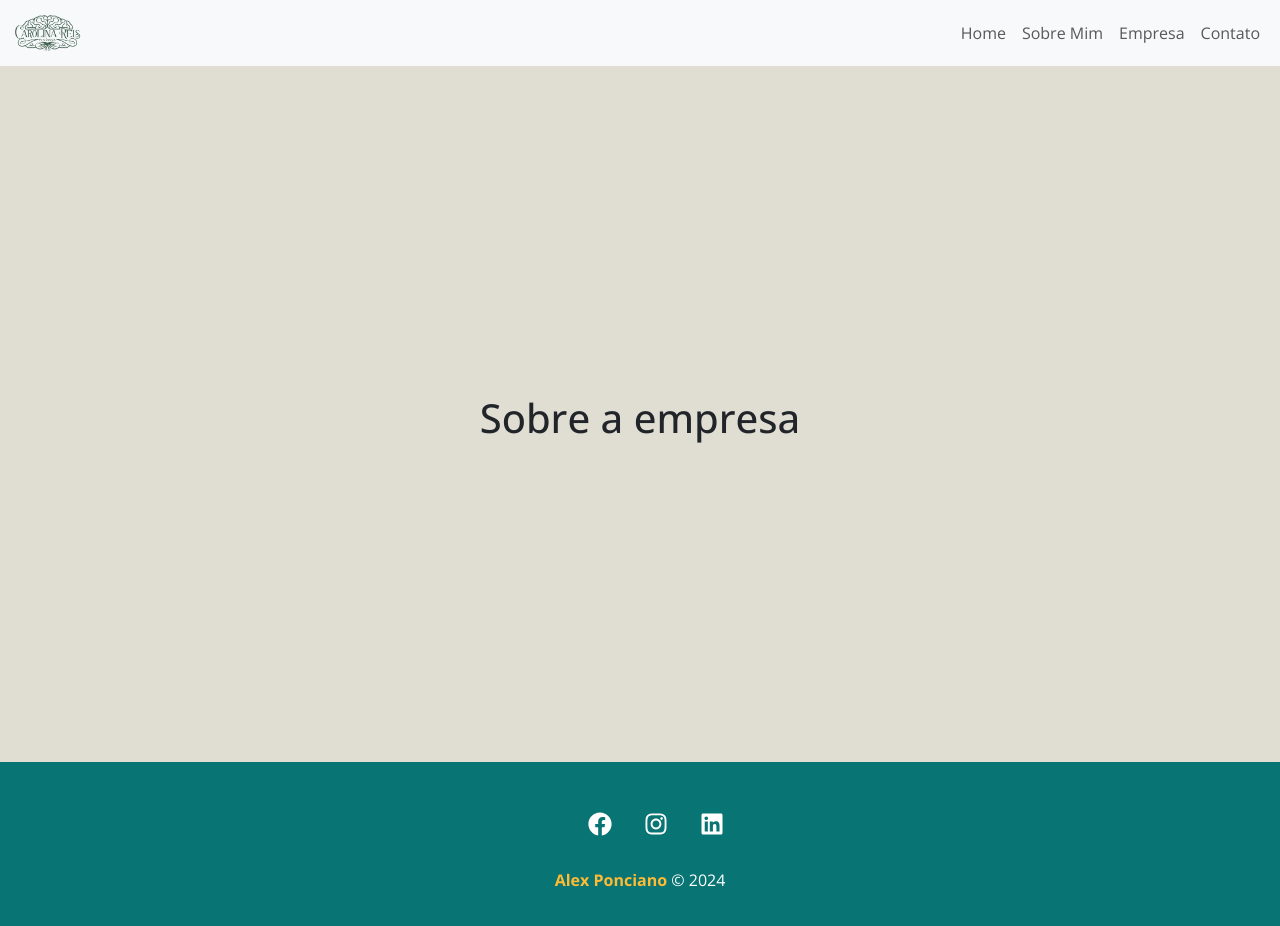
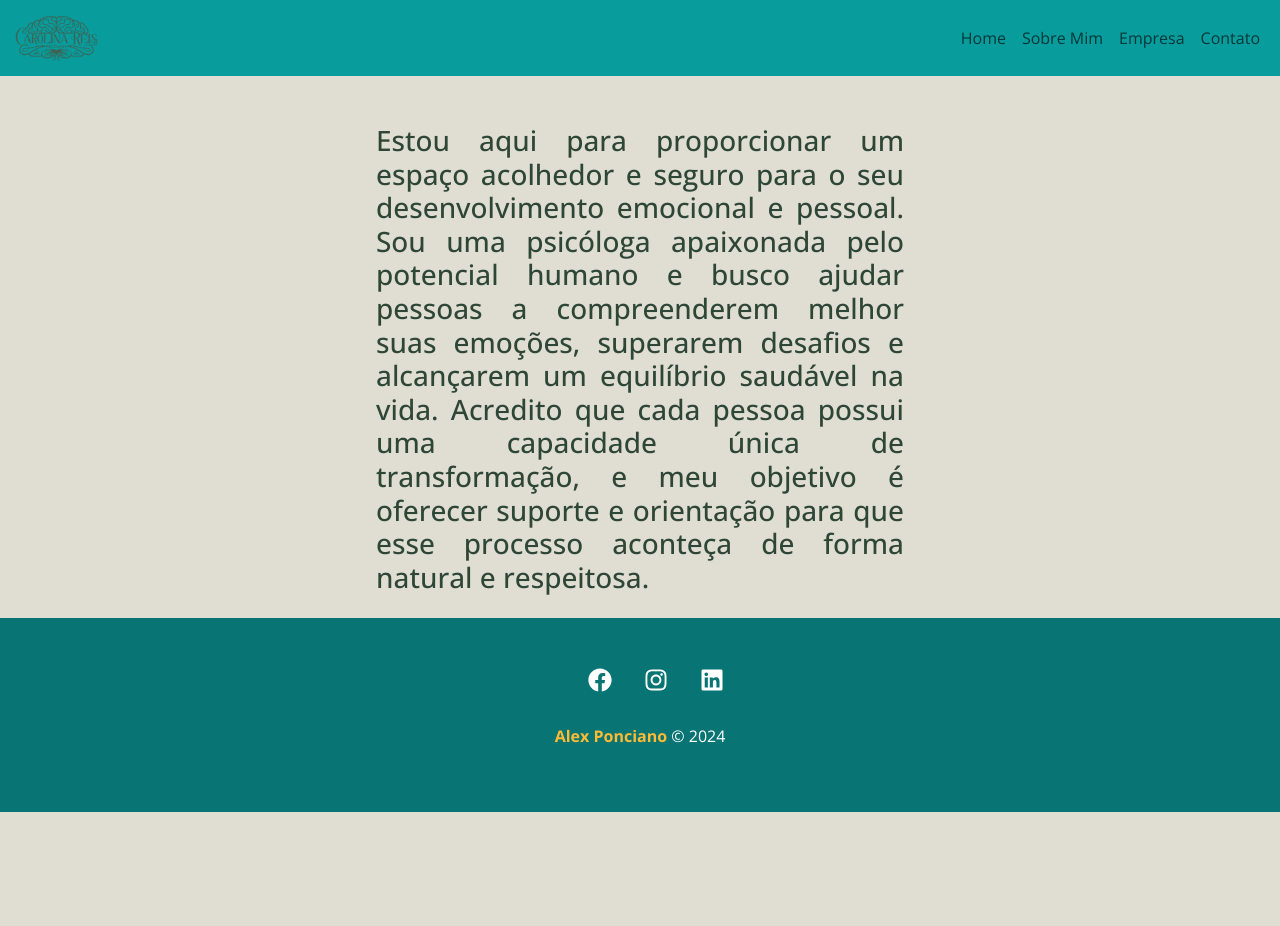
Before and after one commit to alexponciano2/psicologaCarol, a React (Vite) app in the folder sitecarol/: page /company in a window 1280 px wide. Shown: the top 926 px of the page. After the commit the page ends 812 px from the top, so only its background shows below. Built offline with nearby package versions, Linux system fonts and the light colour scheme.

Commit message:
changed navbar collor

```diff
--- a/sitecarol/src/components/layout/Footer.module.css
+++ b/sitecarol/src/components/layout/Footer.module.css
@@ -156,12 +156,17 @@
       color: #fff;
       padding: 3em;
       text-align: center;
+      margin: 0 auto;
+      align-items: center;
+      justify-content: center;
+
     }
 
     .social_list {
       display: flex;
       justify-content: center;
       list-style-type: none;
+      padding-left: 0px;
     }
 
     .social_list li {
--- a/sitecarol/src/components/layout/Navbar.jsx
+++ b/sitecarol/src/components/layout/Navbar.jsx
@@ -2,6 +2,7 @@ import React, { useState } from 'react';
 import { Link } from "react-router-dom";
 import { Navbar, Container, Offcanvas, Nav } from "react-bootstrap";
 import logo from "../../img/LOGO2.png";
+import styles from './Navbar.module.css'
 
 function CustomNavbar() {
   // Estado para controlar o Offcanvas
@@ -14,11 +15,11 @@ function CustomNavbar() {
   return (
     <>
       {/* Navbar Principal com `expand="lg"` para ativar Offcanvas em resoluções menores */}
-      <Navbar bg="light" expand="lg" className="mb-3">
-        <Container fluid>
+      <Navbar style={{ backgroundColor: '#089C9C' }} expand="lg"  className={styles.mb3} >
+        <Container fluid >
           {/* Logo com Link para a Home */}
           <Navbar.Brand as={Link} to="/">
-            <img src={logo} alt="Logo" style={{ height: '40px' }} />
+            <img src={logo} alt="Logo" style={{ height: '50px'}} />
           </Navbar.Brand>
 
           {/* Botão para abrir o Offcanvas, visível apenas em telas menores */}
--- a/sitecarol/src/components/layout/Navbar.module.css
+++ b/sitecarol/src/components/layout/Navbar.module.css
@@ -6,7 +6,6 @@
         z-index: 9999;
         position: absolute;
     }
-
 
     .list {
         display: flex;
--- a/sitecarol/src/components/pages/AboutMe.module.css
+++ b/sitecarol/src/components/pages/AboutMe.module.css
@@ -5,7 +5,7 @@
   flex-direction: column; /* Organiza os itens verticalmente */
   align-items: center;
   justify-content: center;
-  height: 85vh;
+  height: 100%;
   margin: 0 auto;
   padding: 0 20px; /* Adiciona espaçamento interno */
   color: #2e4636;
@@ -36,12 +36,6 @@
   max-width: 900px; /* Limita a largura do parágrafo para melhorar a legibilidade */
 }
 
-/* .home_container img {
-  width: 350px;
-  margin: 2em 0;
-  border-radius: 10px;
-  box-shadow: 0px 4px 10px rgba(0, 0, 0, 0.1);
-} */
 
 .listatoda {
   list-style-type: none; /* Remove o marcador padrão */
--- a/sitecarol/src/components/pages/Company.jsx
+++ b/sitecarol/src/components/pages/Company.jsx
@@ -3,7 +3,7 @@ import styles from './Company.module.css'
 function Company() {
     return (
       <section className={styles.company}>
-        <h1>Sobre a empresa</h1>
+        <h3>Estou aqui para proporcionar um espaço acolhedor e seguro para o seu desenvolvimento emocional e pessoal. Sou uma psicóloga apaixonada pelo potencial humano e busco ajudar pessoas a compreenderem melhor suas emoções, superarem desafios e alcançarem um equilíbrio saudável na vida. Acredito que cada pessoa possui uma capacidade única de transformação, e meu objetivo é oferecer suporte e orientação para que esse processo aconteça de forma natural e respeitosa.</h3>
       </section>
     );
   }
--- a/sitecarol/src/components/pages/Company.module.css
+++ b/sitecarol/src/components/pages/Company.module.css
@@ -1,9 +1,26 @@
 .company {
-    width: 100%;
-    display: flex;
-    flex-direction: column;
-    align-items: center;
-    justify-content: center;
-    padding: 4em;
-    height: 85vh;
-  }
+  width: 100%;
+  max-width: 600px; /* Definindo a largura máxima do conteúdo */
+  display: flex;
+  flex-direction: column; /* Organiza os itens verticalmente */
+  align-items: center;
+  justify-content: center;
+  height: 100%;
+  margin: 0 auto;
+  padding: 0 20px; /* Adiciona espaçamento interno */
+  color: #2e4636;
+}
+
+
+h3 {
+  text-align: justify;
+  color: #2e4636;
+  font-size: 3em;
+  /* Aumenta o tamanho do título para destacar */
+  margin-bottom: 0.5em;
+  line-height: 1.2em;
+  /* Deixa o texto mais espaçado */
+  font-weight: 600;
+  /* Deixa o título mais marcante */
+  padding: 3rem 1rem 1rem 1rem;
+}
--- a/sitecarol/src/components/pages/Home.module.css
+++ b/sitecarol/src/components/pages/Home.module.css
@@ -124,7 +124,8 @@
   .background-image {
     background-image: url('../../img/Carolina412x915.png');
     /* Imagem para telas grandes */
-    height: 110vh;
+    height: 90vh;
+    position: relative;
   }
 
   .container {
```
